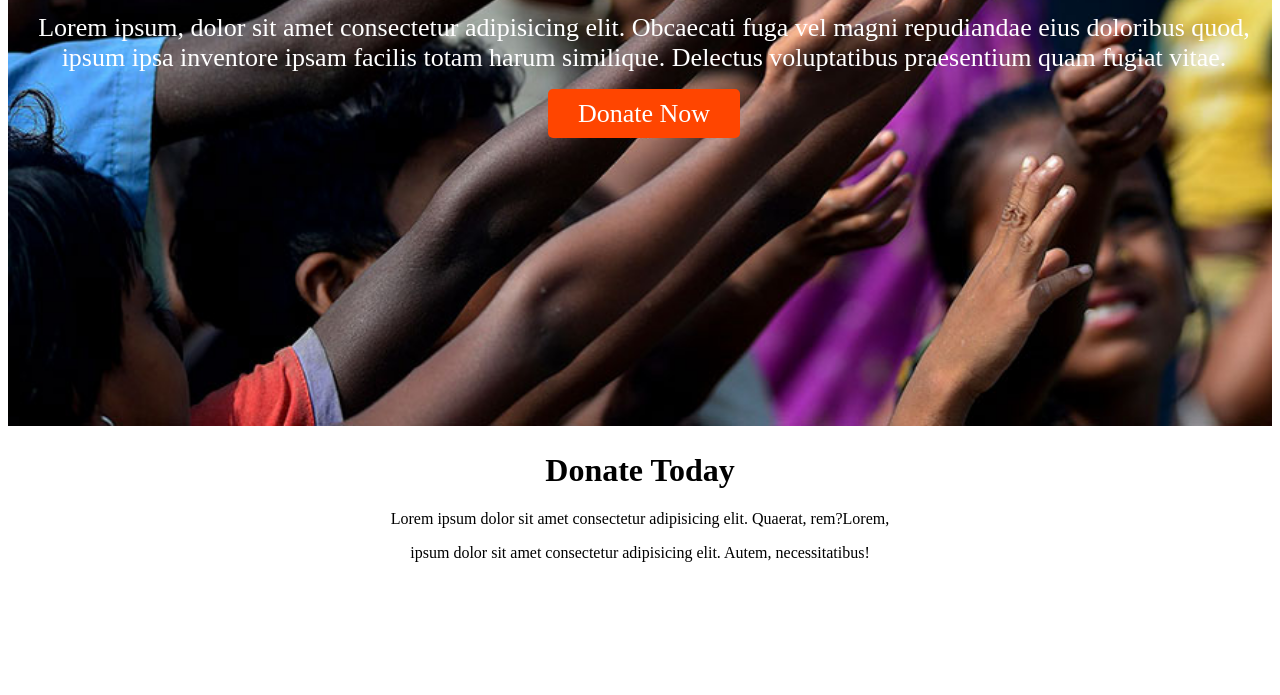
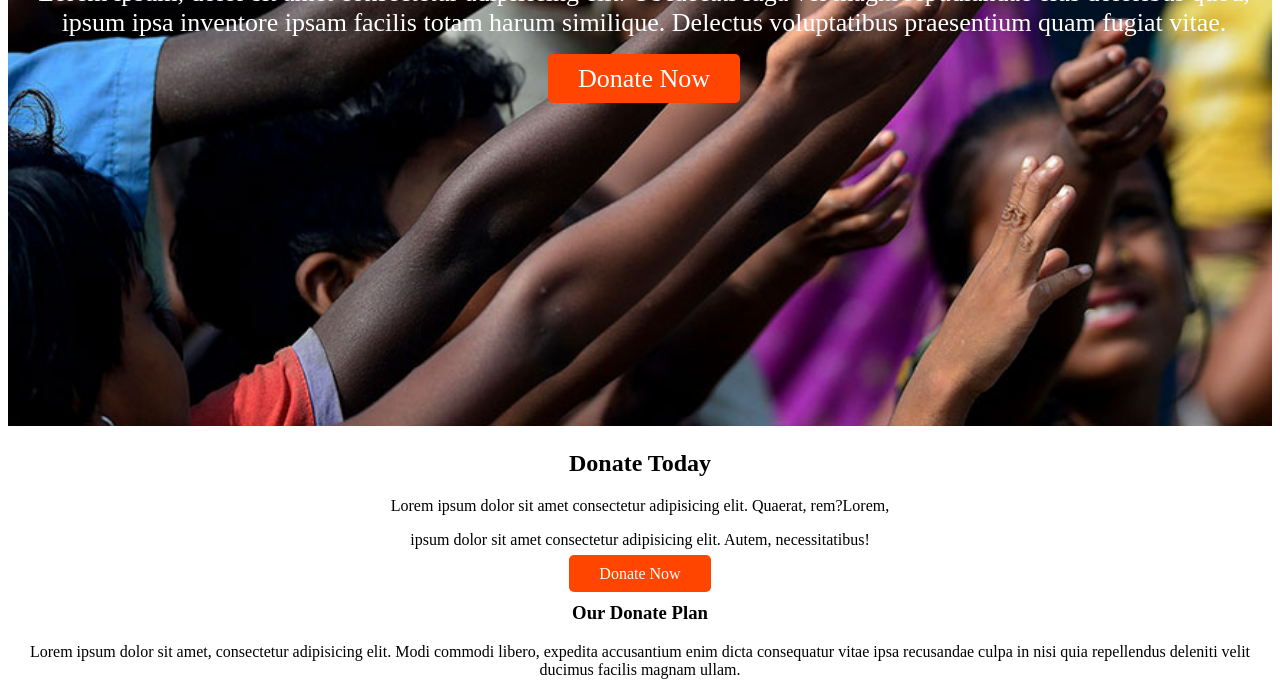
Before and after one commit to tanvirrifat1/first-assignment, a plain HTML site: page index.html in a window 1280 px wide. Shown: the part 419-1114 px from the top of the page. Before the commit the page ends 997 px from the top, so only its background shows below. Drawn offline with Linux system fonts and the light colour scheme.

Commit message:
anchor added

```diff
--- a/index.html
+++ b/index.html
@@ -8,7 +8,7 @@
     <link rel="stylesheet" href="style.css">
 </head>
 <body>
-
+   <section>
 <div class="blog">
 <img src="donate-today-main/images/ttttt.jpg" alt="">
 </div>
@@ -18,9 +18,19 @@
 <p>Lorem ipsum, dolor sit amet consectetur adipisicing elit. Obcaecati fuga vel magni repudiandae eius doloribus quod, ipsum ipsa inventore ipsam facilis totam harum similique. Delectus voluptatibus praesentium quam fugiat vitae.</p>
 <a class="link-button" href="">Donate Now</a>
 </div>
+</section>
+<section>
 <div class="vlog">
     <h1>Donate Today</h1>
     <p>Lorem ipsum dolor sit amet consectetur adipisicing elit. Quaerat, rem?Lorem,</p> <p> ipsum dolor sit amet consectetur adipisicing elit. Autem, necessitatibus!</p>
+    <a class="rrr" href="">Donate Now</a>
+    <section>
+        <div>
+            <h1> Our Donate Plan</h1>
+            <p>Lorem ipsum dolor sit amet, consectetur adipisicing elit. Modi commodi libero, expedita accusantium enim dicta consequatur vitae ipsa recusandae culpa in nisi quia repellendus deleniti velit ducimus facilis magnam ullam.</p>
+        </div>
+    </section>
 </div>
+</section>
 </body>
 </html>
--- a/style.css
+++ b/style.css
@@ -20,5 +20,15 @@
 }
 .vlog{
     text-align: center;
+}
+a{
+    color: black;
+}
+.rrr{
+    text-decoration: none;
+    color: white;
+    background-color: orangered;
+    padding: 10px 30px;
+    border-radius: 5px;
 
 }
```
